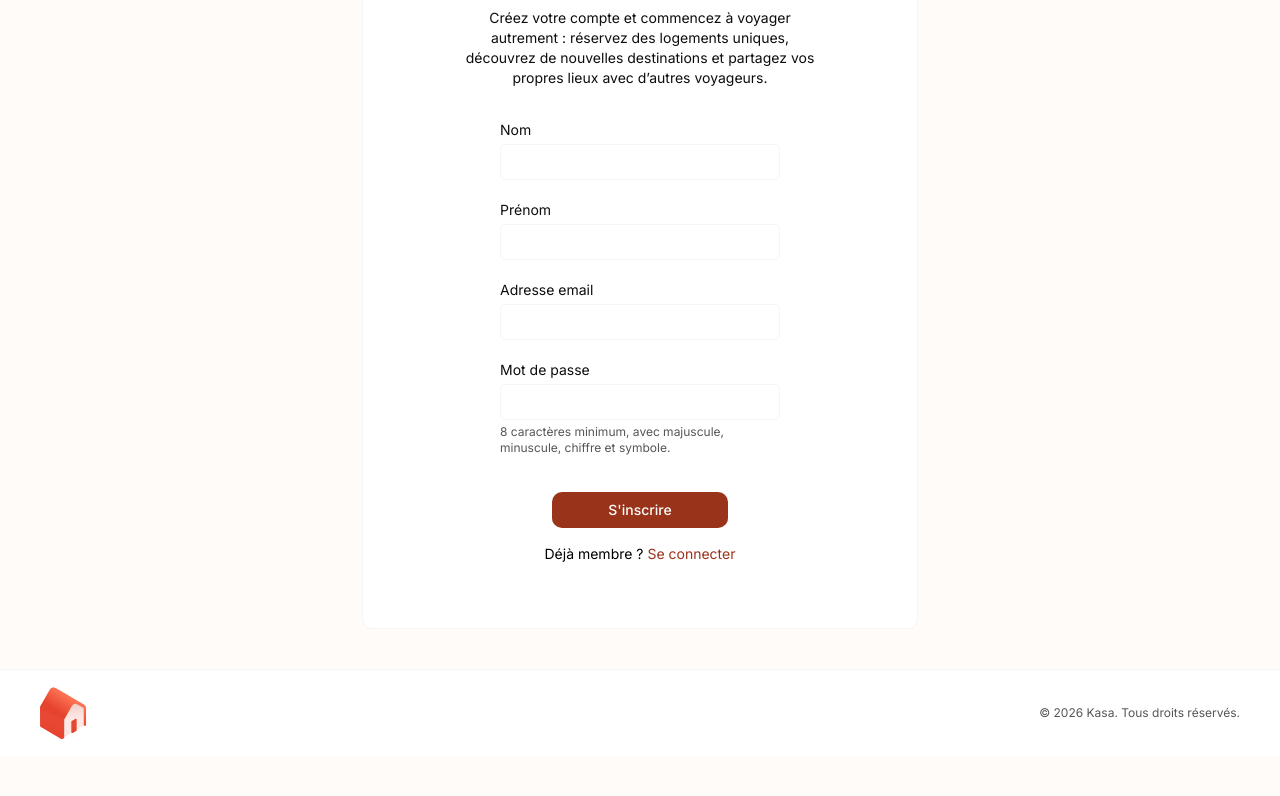
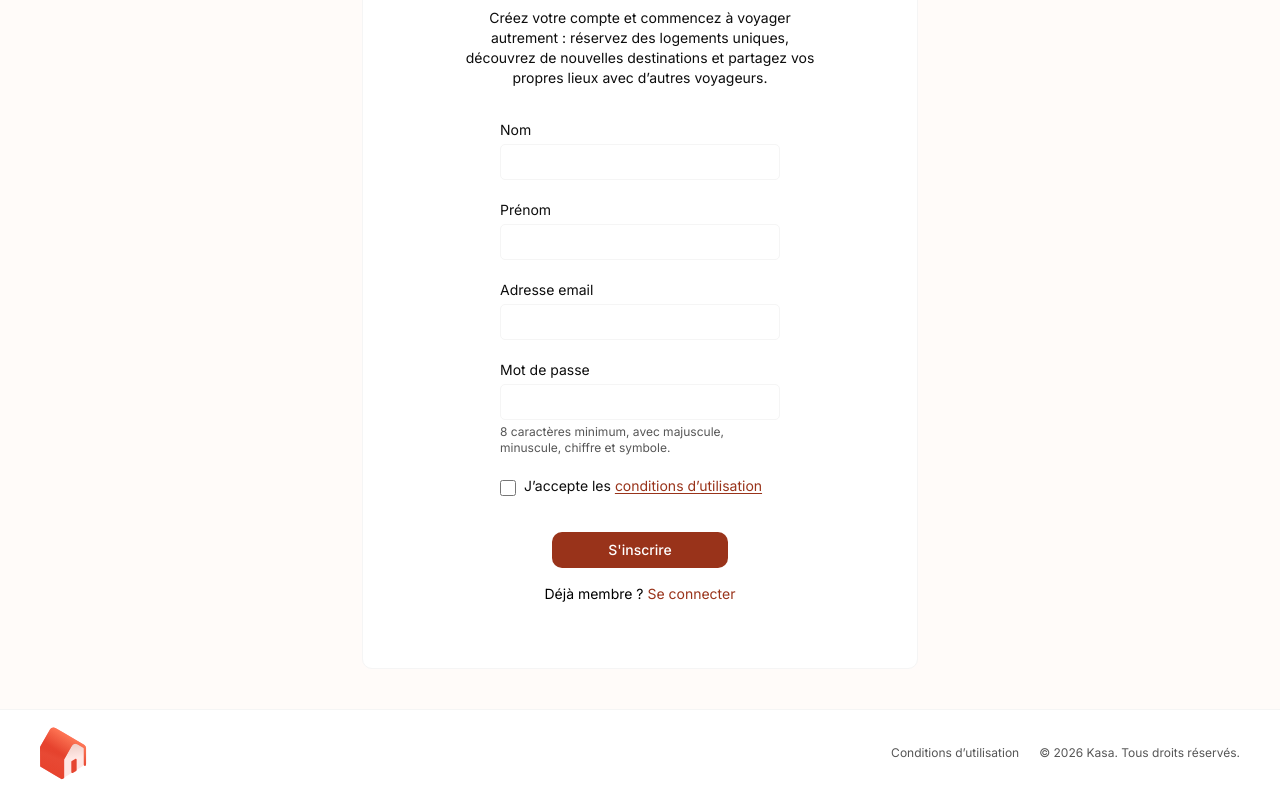
Before and after one commit to gvialdev-creator/OCR-P12-KASA, a Next.js app in the folder frontend/: page /sign-in in a window 1280 px wide. Shown: the part 241-1037 px from the top of the page. Before the commit the page ends 997 px from the top, so only its background shows below. Built offline with nearby package versions, Linux system fonts and the light colour scheme; no server answers.

Commit message:
feat: add terms of use page and implement terms acceptance in registration process

```diff
--- /dev/null
+++ b/frontend/src/app/conditions-utilisation/page.tsx
@@ -0,0 +1,93 @@
+import type { Metadata } from "next";
+
+const siteUrl = process.env.SITE_URL?.replace(/\/$/, "");
+const termsUrl = siteUrl ? `${siteUrl}/conditions-utilisation` : undefined;
+
+export const metadata: Metadata = {
+  title: "Conditions d’utilisation | Kasa",
+  description: "Conditions d’utilisation du service Kasa.",
+  ...(termsUrl && { alternates: { canonical: termsUrl } }),
+};
+
+const sections = [
+  {
+    title: "1. Présentation du service",
+    paragraphs: [
+      "Lorem ipsum dolor sit amet, consectetur adipiscing elit. Integer nec odio. Praesent libero. Sed cursus ante dapibus diam.",
+      "Sed nisi. Nulla quis sem at nibh elementum imperdiet. Duis sagittis ipsum. Praesent mauris.",
+    ],
+  },
+  {
+    title: "2. Accès et création de compte",
+    paragraphs: [
+      "Fusce nec tellus sed augue semper porta. Mauris massa. Vestibulum lacinia arcu eget nulla.",
+      "Class aptent taciti sociosqu ad litora torquent per conubia nostra, per inceptos himenaeos.",
+    ],
+  },
+  {
+    title: "3. Utilisation de la plateforme",
+    paragraphs: [
+      "Curabitur sodales ligula in libero. Sed dignissim lacinia nunc. Curabitur tortor.",
+      "Pellentesque nibh. Aenean quam. In scelerisque sem at dolor. Maecenas mattis.",
+    ],
+  },
+  {
+    title: "4. Responsabilités des utilisateurs",
+    paragraphs: [
+      "Sed convallis tristique sem. Proin ut ligula vel nunc egestas porttitor. Morbi lectus risus, iaculis vel, suscipit quis, luctus non, massa.",
+      "Fusce ac turpis quis ligula lacinia aliquet. Mauris ipsum. Nulla metus metus, ullamcorper vel, tincidunt sed, euismod in, nibh.",
+    ],
+  },
+  {
+    title: "5. Contact",
+    paragraphs: [
+      "Lorem ipsum dolor sit amet, consectetur adipiscing elit. Pour toute question, les modalités de contact seront précisées ici.",
+    ],
+  },
+];
+
+export default function TermsOfUsePage() {
+  return (
+    <main className="container-app flex-1 py-section">
+      <article aria-labelledby="terms-title" className="mx-auto max-w-3xl">
+        <header className="mb-10">
+          <p className="mb-2 text-sm font-medium text-brand-main-red">
+            Informations juridiques
+          </p>
+          <h1
+            id="terms-title"
+            className="text-[32px] font-bold text-brand-main-red"
+          >
+            Conditions d’utilisation
+          </h1>
+          <p className="mt-3 text-sm text-neutral-dark-grey">
+            Contenu provisoire à remplacer par les conditions rédigées et validées
+            pour Kasa.
+          </p>
+        </header>
+
+        <div className="space-y-8 text-sm leading-7 text-neutral-black">
+          {sections.map((section, index) => {
+            const sectionId = `terms-section-${index + 1}`;
+
+            return (
+              <section key={section.title} aria-labelledby={sectionId}>
+              <h2
+                id={sectionId}
+                className="mb-3 text-lg font-semibold text-neutral-black"
+              >
+                {section.title}
+              </h2>
+              <div className="space-y-3">
+                {section.paragraphs.map((paragraph) => (
+                  <p key={paragraph}>{paragraph}</p>
+                ))}
+              </div>
+            </section>
+            );
+          })}
+        </div>
+      </article>
+    </main>
+  );
+}
--- a/frontend/src/components/layout/footer.tsx
+++ b/frontend/src/components/layout/footer.tsx
@@ -1,3 +1,5 @@
+import Link from "next/link";
+
 import { Logo } from "@/components/ui/logo";
 
 export function Footer() {
@@ -5,9 +7,17 @@ export function Footer() {
     <footer className="border-t border-neutral-light-grey bg-neutral-white">
       <div className="px-section flex min-h-20 flex-col items-center justify-between gap-4 py-4 sm:flex-row">
         <Logo compact />
-        <p className="text-center text-xs text-neutral-dark-grey">
-          © {new Date().getFullYear()} Kasa. Tous droits réservés.
-        </p>
+        <div className="flex flex-col items-center gap-2 sm:flex-row sm:gap-5">
+          <Link
+            href="/conditions-utilisation"
+            className="text-xs text-neutral-dark-grey underline-offset-2 hover:text-brand-main-red hover:underline focus-visible:outline-2 focus-visible:outline-brand-main-red"
+          >
+            Conditions d’utilisation
+          </Link>
+          <p className="text-center text-xs text-neutral-dark-grey">
+            © {new Date().getFullYear()} Kasa. Tous droits réservés.
+          </p>
+        </div>
       </div>
     </footer>
   );
--- a/frontend/src/features/auth/actions/register.ts
+++ b/frontend/src/features/auth/actions/register.ts
@@ -18,6 +18,7 @@ export async function registerAction(
   const givenNameValue = formData.get("givenName");
   const emailValue = formData.get("email");
   const password = formData.get("password");
+  const acceptedTerms = formData.get("acceptTerms") === "on";
   const familyName = typeof familyNameValue === "string" ? familyNameValue.trim() : "";
   const givenName = typeof givenNameValue === "string" ? givenNameValue.trim() : "";
   const email = typeof emailValue === "string" ? emailValue.trim() : "";
@@ -27,6 +28,9 @@ export async function registerAction(
   }
   if (typeof password !== "string" || !isValidNewPassword(password)) {
     return { error: "Le mot de passe doit contenir au moins 8 caractères, une majuscule, une minuscule, un chiffre et un symbole." };
+  }
+  if (!acceptedTerms) {
+    return { error: "Vous devez accepter les conditions d’utilisation pour créer un compte." };
   }
 
   try {
--- a/frontend/src/features/auth/components/register-form.tsx
+++ b/frontend/src/features/auth/components/register-form.tsx
@@ -49,6 +49,24 @@ export function RegisterForm() {
         <input id="register-password" name="password" type="password" autoComplete="new-password" minLength={8} pattern={passwordPattern} title="8 caractères minimum, avec majuscule, minuscule, chiffre et symbole" aria-describedby={state.error ? "password-help register-error" : "password-help"} required className={inputClassName} aria-invalid={Boolean(state.error)} />
         <p id="password-help" className="mt-1 text-xs text-neutral-dark-grey">8 caractères minimum, avec majuscule, minuscule, chiffre et symbole.</p>
       </div>
+      <div className="flex items-start gap-2">
+        <input
+          id="accept-terms"
+          name="acceptTerms"
+          type="checkbox"
+          required
+          className="mt-1 size-4 shrink-0 accent-brand-main-red focus-visible:outline-2 focus-visible:outline-brand-main-red"
+        />
+        <label htmlFor="accept-terms" className="text-sm leading-5 text-neutral-black">
+          J’accepte les{" "}
+          <Link
+            href="/conditions-utilisation"
+            className="text-brand-main-red underline underline-offset-2 focus-visible:outline-2 focus-visible:outline-brand-main-red"
+          >
+            conditions d’utilisation
+          </Link>
+        </label>
+      </div>
       {state.error && (
         <p id="register-error" role="alert" className="text-sm text-brand-main-red">
           {state.error}
```
Also changed, not shown: 2 other files (tests, documents, lock files or other folders).
